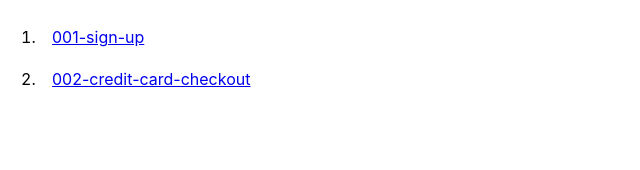
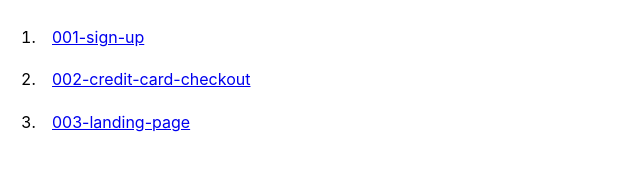
Before and after one commit to sohta3/daily-ui, a website: page index.html in a window 1280 px wide. Shown: the whole page, without its empty margins (0-640 px from the left). Drawn offline with Linux system fonts and the light colour scheme.

Commit message:
003 Landing Page

```diff
--- a/index.html
+++ b/index.html
@@ -28,6 +28,7 @@
       <li>
         <a href="./002-credit-card-checkout.html">002-credit-card-checkout</a>
       </li>
+      <li><a href="./003-landing-page.html">003-landing-page</a></li>
     </ol>
   </body>
 </html>
```
